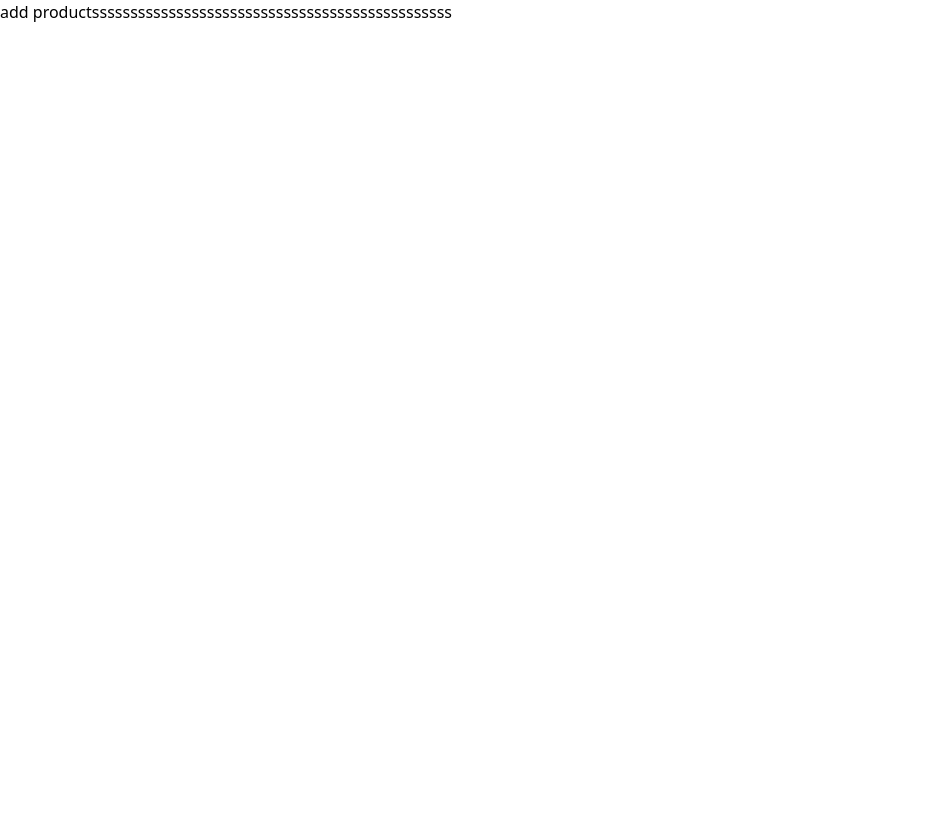
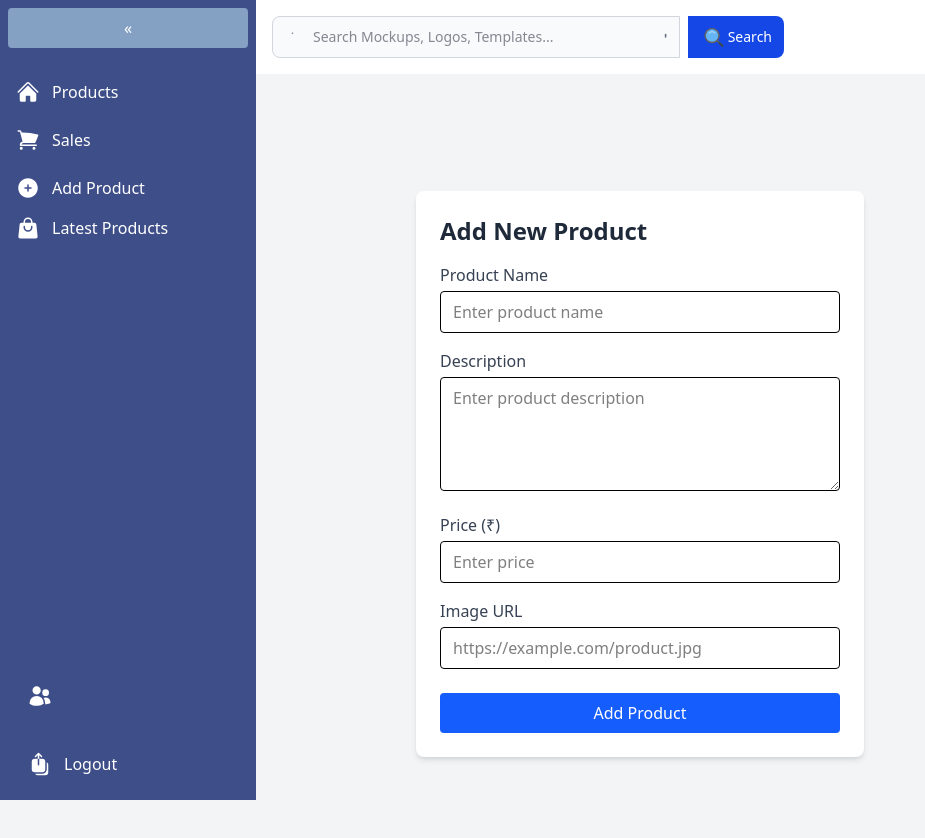
Before and after one commit to Adnansheikh08/Inventory, a React (Vite) app in the folder InventoryApp/: page /add-product in a window 1280 px wide. Shown: the top 838 px of the page, without its empty margins (0-925 px from the left). Before the commit the page ends 800 px from the top, so only its background shows below. Built offline with nearby package versions, Linux system fonts and the light colour scheme.

Commit message:
Add Product Page Initialised

```diff
--- a/InventoryApp/Component/Pages/AddProduct.jsx
+++ b/InventoryApp/Component/Pages/AddProduct.jsx
@@ -1,7 +1,134 @@
+import React from 'react'
+import { useState } from 'react';
+const AddProduct = ({ isSidebarOpen }) => {
+  const [product, setProduct] = useState({
+    name: '',
+    description: '',
+    price: '',
+    imageUrl: ''
+  });
 
-const AddProduct = () => {
+  const handleChange = e => {
+    const { name, value } = e.target;
+    setProduct(prev => ({ ...prev, [name]: value }));
+  };
+
+  const handleSubmit = e => {
+    e.preventDefault();
+    console.log('Product data:', product);
+    // TODO: send "product" to backend
+  };
   return (
-    <div>add productsssssssssssssssssssssssssssssssssssssssssssssss</div>
+    <>
+      <div className={`{transition-all duration-300 p-4 ${isSidebarOpen ? "ml-64" : "ml-16"} flex flex-col justify-between `}>
+        <div className="w-full max-w-lg">
+          <form className="flex">
+            <label htmlFor="voice-search" className="sr-only">Search</label>
+            <div className="relative flex-grow">
+              <div className="absolute inset-y-0 left-0 flex items-center pl-3">
+                {/* Search Icon */}
+                <svg className="w-4 h-4 text-gray-500" aria-hidden="true" xmlns="http://www.w3.org/2000/svg" fill="none" viewBox="0 0 21 21">
+                  <path stroke="currentColor" strokeLinecap="round" strokeLinejoin="round" strokeWidth="2" d="M11.15 5.6h.01…" />
+                </svg>
+              </div>
+              <input
+                type="text"
+                id="voice-search"
+                className="bg-gray-50 border border-gray-300 text-gray-900 text-sm rounded-l-lg focus:ring-blue-500 focus:border-blue-500 block w-full pl-10 p-2.5"
+                placeholder="Search Mockups, Logos, Templates..."
+              />
+              <button type="button" className="absolute inset-y-0 right-0 flex items-center pr-3">
+                {/* Mic Icon */}
+                <svg className="w-4 h-4 text-gray-500 hover:text-gray-900" aria-hidden="true" xmlns="http://www.w3.org/2000/svg" fill="none" viewBox="0 0 16 20">
+                  <path stroke="currentColor" strokeLinecap="round" strokeLinejoin="round" strokeWidth="2" d="M15 7v3…" />
+                </svg>
+              </button>
+            </div>
+            <button
+              type="submit"
+              className="inline-flex items-center py-2.3 px-3 ml-2 text-sm font-medium text-white bg-blue-700 rounded-r-lg hover:bg-blue-800 focus:ring-4 focus:outline-none focus:ring-blue-300"
+            >
+              <svg xmlns="http://www.w3.org/2000/svg" x="0px" y="0px" width="28" height="23" viewBox="0 0 48 48">
+                <path fill="#616161" d="M34.6 28.1H38.6V45.1H34.6z" transform="rotate(-45.001 36.586 36.587)"></path><path fill="#616161" d="M20 4A16 16 0 1 0 20 36A16 16 0 1 0 20 4Z"></path><path fill="#37474F" d="M36.2 32.1H40.2V44.400000000000006H36.2z" transform="rotate(-45.001 38.24 38.24)"></path><path fill="#64B5F6" d="M20 7A13 13 0 1 0 20 33A13 13 0 1 0 20 7Z"></path><path fill="#BBDEFB" d="M26.9,14.2c-1.7-2-4.2-3.2-6.9-3.2s-5.2,1.2-6.9,3.2c-0.4,0.4-0.3,1.1,0.1,1.4c0.4,0.4,1.1,0.3,1.4-0.1C16,13.9,17.9,13,20,13s4,0.9,5.4,2.5c0.2,0.2,0.5,0.4,0.8,0.4c0.2,0,0.5-0.1,0.6-0.2C27.2,15.3,27.2,14.6,26.9,14.2z"></path>
+              </svg>
+              Search
+            </button>
+          </form>
+        </div>
+      </div>
+      <div className="min-h-screen bg-gray-100 flex items-center justify-center p-4">
+        <form
+          onSubmit={handleSubmit}
+          className="bg-white p-6 rounded-lg shadow-md w-full max-w-md"
+        >
+          <h2 className="text-2xl font-semibold text-gray-800 mb-4">Add New Product</h2>
+
+          <div className="mb-4">
+            <label className="block text-gray-700 mb-1" htmlFor="name">Product Name</label>
+            <input
+              className="w-full px-3 py-2 border rounded focus:outline-none focus:ring focus:border-blue-300"
+              type="text"
+              id="name"
+              name="name"
+              value={product.name}
+              onChange={handleChange}
+              required
+              placeholder="Enter product name"
+            />
+          </div>
+
+          <div className="mb-4">
+            <label className="block text-gray-700 mb-1" htmlFor="description">Description</label>
+            <textarea
+              className="w-full px-3 py-2 border rounded focus:outline-none focus:ring focus:border-blue-300"
+              id="description"
+              name="description"
+              rows="4"
+              value={product.description}
+              onChange={handleChange}
+              required
+              placeholder="Enter product description"
+            />
+          </div>
+
+          <div className="mb-4">
+            <label className="block text-gray-700 mb-1" htmlFor="price">Price (₹)</label>
+            <input
+              className="w-full px-3 py-2 border rounded focus:outline-none focus:ring focus:border-blue-300"
+              type="number"
+              id="price"
+              name="price"
+              value={product.price}
+              onChange={handleChange}
+              step="0.01"
+              required
+              placeholder="Enter price"
+            />
+          </div>
+
+          <div className="mb-6">
+            <label className="block text-gray-700 mb-1" htmlFor="imageUrl">Image URL</label>
+            <input
+              className="w-full px-3 py-2 border rounded focus:outline-none focus:ring focus:border-blue-300"
+              type="url"
+              id="imageUrl"
+              name="imageUrl"
+              value={product.imageUrl}
+              onChange={handleChange}
+              required
+              placeholder="https://example.com/product.jpg"
+            />
+          </div>
+
+          <button
+            type="submit"
+            className="w-full bg-blue-600 text-white py-2 rounded hover:bg-blue-700 transition"
+          >
+            Add Product
+          </button>
+        </form>
+      </div>
+    </>
   )
 }
 
--- /dev/null
+++ b/InventoryApp/Component/Pages/AddProductLayout.jsx
@@ -0,0 +1,19 @@
+import React from 'react'
+import Sidebar from "../Sidebar";
+import { useState } from 'react';
+import AddProduct from './AddProduct';
+const AddProductLayout = () => {
+    const [isSidebarOpens, setIsSidebarOpens] = useState(true);
+
+        const toggleSidebar = () => {
+        setIsSidebarOpens((prev) => !prev);
+      };
+  return (
+    <>
+      <Sidebar isOpen={isSidebarOpens} toggleSidebar={toggleSidebar} />
+      <AddProduct isSidebarOpen={isSidebarOpens} />
+    </>
+  )
+}
+
+export default AddProductLayout
--- a/InventoryApp/Component/Pages/LatestProducts.jsx
+++ b/InventoryApp/Component/Pages/LatestProducts.jsx
@@ -115,9 +115,9 @@ const LatestProducts = ( {isSidebarOpen} ) => {
           stock={item.stock}
         />
       ))}
+     </div>
     </div>
-    </div>
-    </>
+        </>
   );
 }
 
--- a/InventoryApp/Component/Sidebar.jsx
+++ b/InventoryApp/Component/Sidebar.jsx
@@ -138,3 +138,7 @@ const Sidebar = ({isOpen, toggleSidebar}) => {
 };
 
 export default Sidebar;
+
+/*
+
+*/
--- a/InventoryApp/src/App.jsx
+++ b/InventoryApp/src/App.jsx
@@ -6,6 +6,7 @@ import LoginPage from "../Component/Pages/LoginPage"
 import ProductLayout from "../Component/Pages/ProductLayout"
 import SalesPage from '../Component/Pages/SalesPage'
 import SignupPage from "../Component/Pages/SignupPage"
+import AddProductLayout from "../Component/Pages/AddProductLayout"
 
 const App = () => {
   return (
@@ -14,7 +15,7 @@ const App = () => {
       <Routes>
         <Route path="/" element={<DashboardLayout />} />
         {/* <Route path="/" element={<ProductPage/>}/> */}
-        <Route path="/add-product" element={<AddProduct/>}/>
+        <Route path="/add-product" element={<AddProductLayout/>}/>
         <Route path="/sales" element={<SalesPage/>}/>
         <Route path="/latest-products" element={<ProductLayout/>}/>
         {/* <Route path="/latest-products" element={<LatestProducts/>}/> */}
```
